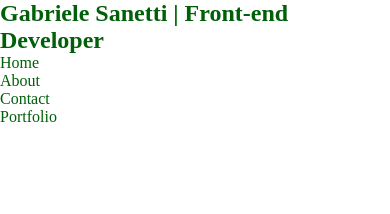
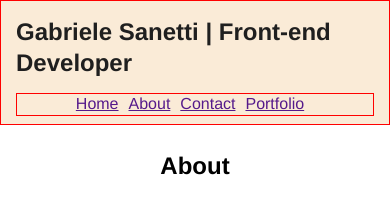
Before and after one commit to GabrieleSanetti/gabrielesanetti.github.io, a plain HTML site: page index.html in a window 390 px wide. Drawn offline with Linux system fonts and the light colour scheme.

Commit message:
modica css menu
modifica del tag header e nav per configurazione mobile-first

```diff
--- a/index.html
+++ b/index.html
@@ -11,12 +11,21 @@
             <h2>Gabriele Sanetti | Front-end Developer</h2>
             <nav>
                 <ul>
-                    <li>Home</li>
-                    <li>About</li>
-                    <li>Contact</li>
-                    <li>Portfolio</li>
+                    <li><a href="">Home</li></a>
+                    <li><a href="">About</a></li>
+                    <li><a href="">Contact</a></li>
+                    <li><a href="">Portfolio</a></li>
                 </ul>
             </nav>
         </header>
+        <section id="about" class="container-section">
+            <h2>About</h2>
+        </section>
+        <!--<section id="contact">
+            <h2>Contact me</h2>
+        </section>
+        <section id="portfolio">
+            <h2>My portfolio</h2>
+        </section>-->
     </body>
 </html>
--- a/styles.scss
+++ b/styles.scss
@@ -9,6 +9,62 @@
 }
 
 body {
-    color: $primary-textColor;
-    background-color: $bgcolor;
+    display: flex;
+    flex-direction: column;
+    align-items: center;
+
+    font-family: "Helvetica", "Arial", sans-serif;
+    font-size: 16px;
+    line-height: 1.3;
 }
+
+header {
+    width: 100%;
+
+    padding: 15px;
+    height: 125px;
+    margin-bottom: 25px;
+
+    background-color: antiquewhite;
+    border: 1px solid #ff0000;
+}
+
+header > h2 {
+    display: flex;
+    color: #1f1f1f;
+
+    /*border: 1px solid #ff0000;*/
+}
+
+nav {
+    /*border: 1px solid #ff0000;*/
+
+    display: flex;
+    justify-content: center;
+    align-items: center;
+    margin: 15px 0;
+
+    border: 1px solid #ff0000;
+}
+
+nav > ul {
+    display: flex;
+    /*border: 1px solid #001aff;*/
+    list-style-type: none;
+}
+
+nav > ul li {
+    display: inline-flex;
+    /*border: 1px solid #ff0055;*/
+    margin-right: 10px;
+}
+
+.container-section {
+    display: flex;
+    justify-content: flex-start;
+    align-items: flex-start;
+}
+
+@media only screen and (min-width: 700px) {
+
+}
```
Also changed, not shown: styles.min.css.
